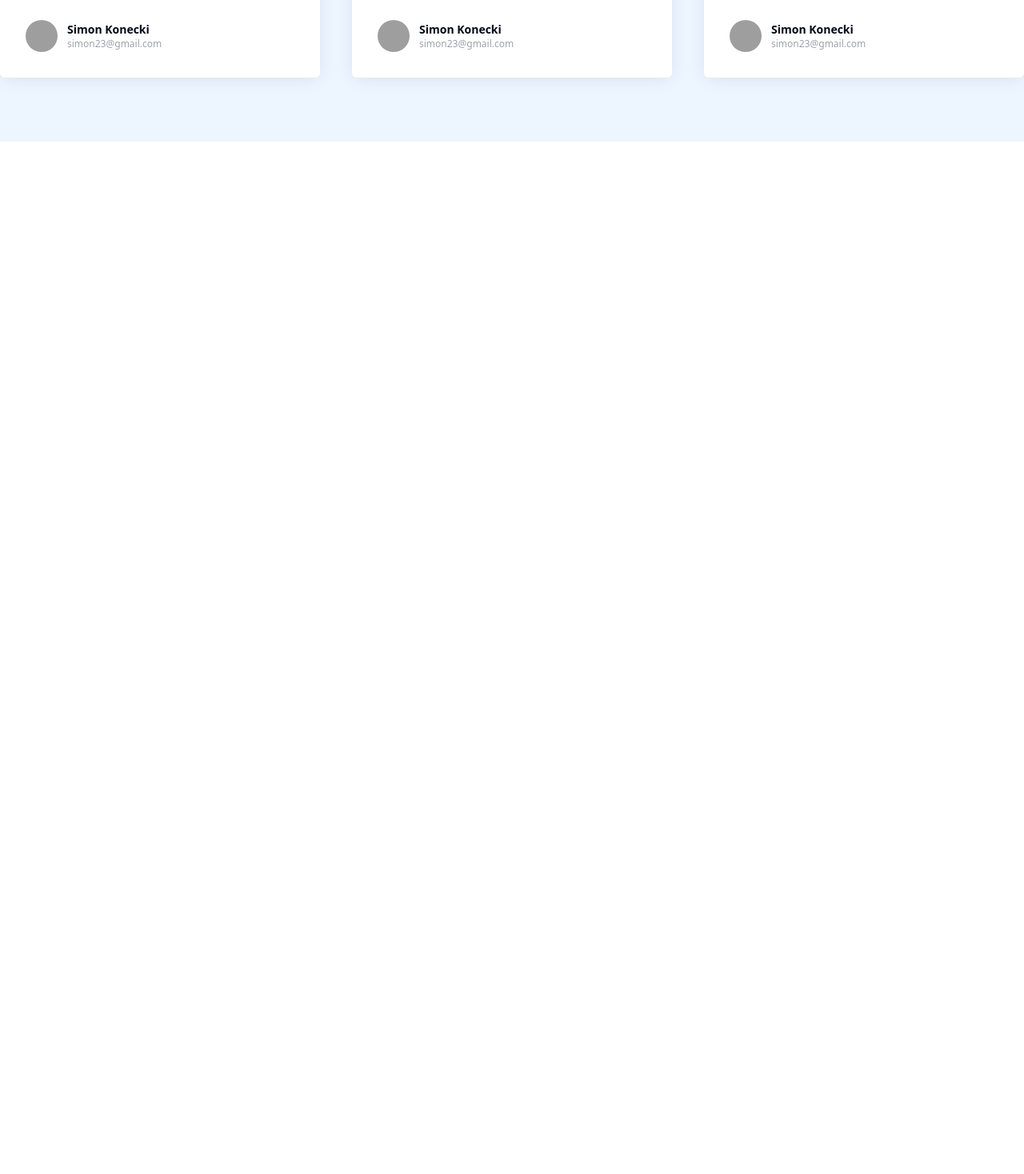
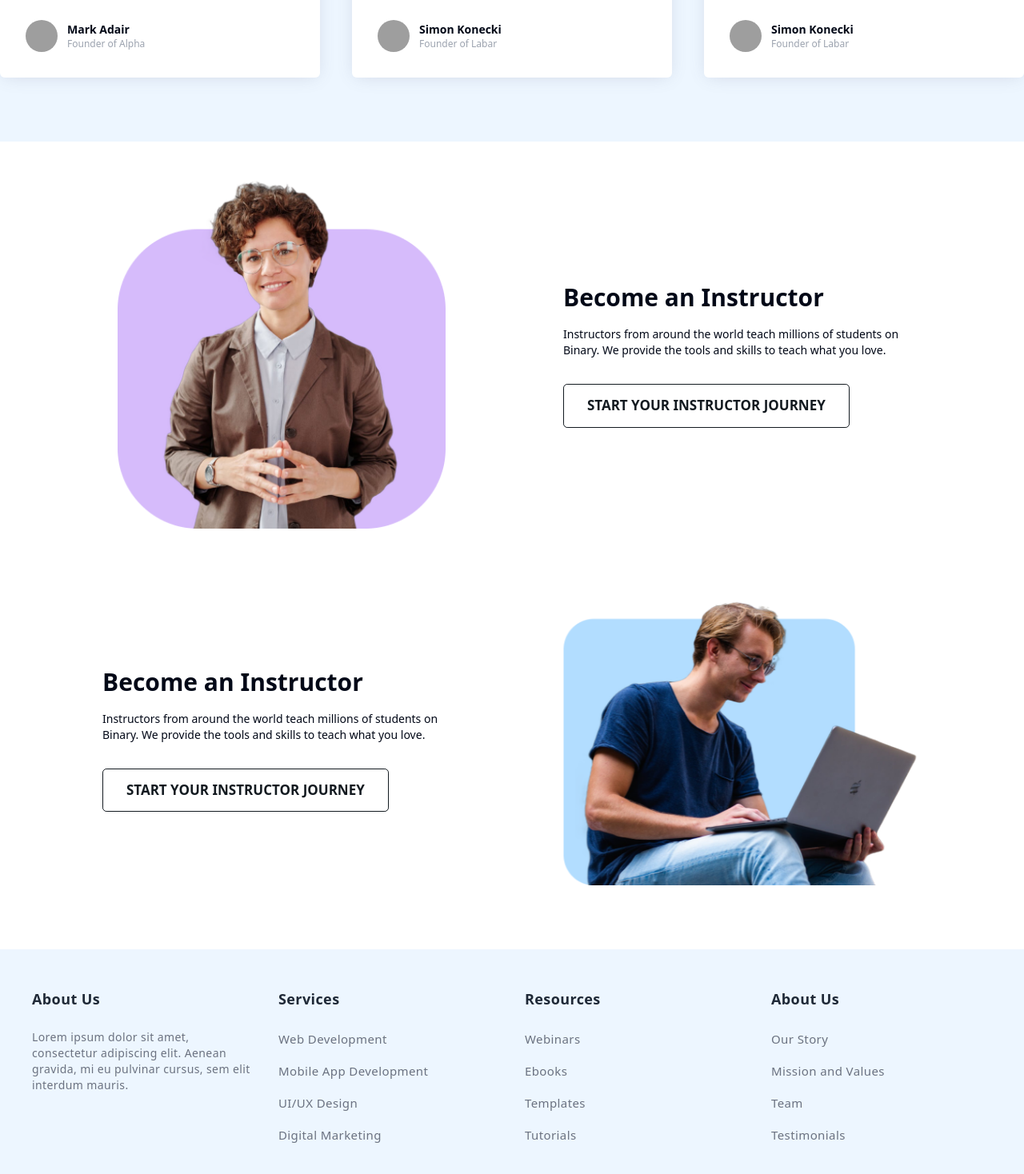
Before and after one commit to TahmidShawn/Binary_lms_app, a React (Vite) app in the folder client/: page / in a window 1280 px wide. Shown: the part 1977-3445 px from the top of the page at 80% size. Before the commit the page ends 2202 px from the top, so only its background shows below. Built offline with nearby package versions, Linux system fonts and the light colour scheme; grey boxes are pictures that could not be loaded.

Commit message:
feat: Design promotional banner and basic footer layout

```diff
--- /dev/null
+++ b/client/src/components/shared/footer/Footer.jsx
@@ -0,0 +1,131 @@
+const Footer = () => {
+	return (
+		<footer className="bg-[#edf6ff] py-12 px-10 tracking-wide mt-20">
+			<div className="grid max-sm:grid-cols-1 max-lg:grid-cols-2 lg:grid-cols-4 gap-8">
+				<div>
+					<h4 className="text-lg font-bold mb-6 text-gray-800">About Us</h4>
+					<p className="text-gray-500 mb-2 text-sm">
+						Lorem ipsum dolor sit amet, consectetur adipiscing elit. Aenean
+						gravida, mi eu pulvinar cursus, sem elit interdum mauris.
+					</p>
+				</div>
+
+				<div>
+					<h4 className="text-lg font-bold mb-6 text-gray-800">Services</h4>
+					<ul className="space-y-4">
+						<li>
+							<a
+								href="javascript:void(0)"
+								className="text-gray-500 hover:text-gray-800 text-[15px]"
+							>
+								Web Development
+							</a>
+						</li>
+						<li>
+							<a
+								href="javascript:void(0)"
+								className="text-gray-500 hover:text-gray-800 text-[15px]"
+							>
+								Mobile App Development
+							</a>
+						</li>
+						<li>
+							<a
+								href="javascript:void(0)"
+								className="text-gray-500 hover:text-gray-800 text-[15px]"
+							>
+								UI/UX Design
+							</a>
+						</li>
+						<li>
+							<a
+								href="javascript:void(0)"
+								className="text-gray-500 hover:text-gray-800 text-[15px]"
+							>
+								Digital Marketing
+							</a>
+						</li>
+					</ul>
+				</div>
+
+				<div>
+					<h4 className="text-lg font-bold mb-6 text-gray-800">Resources</h4>
+					<ul className="space-y-4">
+						<li>
+							<a
+								href="javascript:void(0)"
+								className="text-gray-500 hover:text-gray-800 text-[15px]"
+							>
+								Webinars
+							</a>
+						</li>
+						<li>
+							<a
+								href="javascript:void(0)"
+								className="text-gray-500 hover:text-gray-800 text-[15px]"
+							>
+								Ebooks
+							</a>
+						</li>
+						<li>
+							<a
+								href="javascript:void(0)"
+								className="text-gray-500 hover:text-gray-800 text-[15px]"
+							>
+								Templates
+							</a>
+						</li>
+						<li>
+							<a
+								href="javascript:void(0)"
+								className="text-gray-500 hover:text-gray-800 text-[15px]"
+							>
+								Tutorials
+							</a>
+						</li>
+					</ul>
+				</div>
+
+				<div>
+					<h4 className="text-lg font-bold mb-6 text-gray-800">About Us</h4>
+					<ul className="space-y-4">
+						<li>
+							<a
+								href="javascript:void(0)"
+								className="text-gray-500 hover:text-gray-800 text-[15px]"
+							>
+								Our Story
+							</a>
+						</li>
+						<li>
+							<a
+								href="javascript:void(0)"
+								className="text-gray-500 hover:text-gray-800 text-[15px]"
+							>
+								Mission and Values
+							</a>
+						</li>
+						<li>
+							<a
+								href="javascript:void(0)"
+								className="text-gray-500 hover:text-gray-800 text-[15px]"
+							>
+								Team
+							</a>
+						</li>
+						<li>
+							<a
+								href="javascript:void(0)"
+								className="text-gray-500 hover:text-gray-800 text-[15px]"
+							>
+								Testimonials
+							</a>
+						</li>
+					</ul>
+				</div>
+			</div>
+		</footer>
+	);
+};
+
+export default Footer;
--- a/client/src/layout/root/Root.jsx
+++ b/client/src/layout/root/Root.jsx
@@ -1,3 +1,4 @@
+import Footer from "@/components/shared/footer/Footer";
 import Navbar from "@/components/shared/navbar/Navbar";
 import { Outlet } from "react-router-dom";
 
@@ -6,6 +7,7 @@ const Root = () => {
 		<main>
 			<Navbar />
 			<Outlet />
+			<Footer />
 		</main>
 	);
 };
--- a/client/src/pages/home/home/Home.jsx
+++ b/client/src/pages/home/home/Home.jsx
@@ -1,4 +1,5 @@
 import Banner from "../banner/Banner";
+import PromotionalBanner from "../promotionalBanner/PromotionalBanner";
 import StatsBanner from "../statsBanner/StatsBanner";
 import Testimonials from "../testimonials/Testimonials";
 import TopCourses from "../topCourses/TopCourses";
@@ -16,6 +17,9 @@ const Home = () => {
 				<TopInstructors />
 			</div>
 			<Testimonials />
+			<div className="max-w-screen-xl mx-auto">
+				<PromotionalBanner />
+			</div>
 		</div>
 	);
 };
--- /dev/null
+++ b/client/src/pages/home/promotionalBanner/PromotionalBanner.jsx
@@ -0,0 +1,58 @@
+import banner1 from "./../../../assets/promotional-banner.png";
+import banner2 from "./../../../assets/promotional-banner-2.png";
+
+
+const PromotionalBanner = () => {
+	return (
+		<div>
+			{/* Instructor banner */}
+			<div className="">
+				<div className="grid grid-cols-1 md:grid-cols-2 items-center gap-10 lg:gap-32 max-w-5xl mx-auto">
+					<div className="">
+						<img
+							src={banner1}
+							className="w-3/4 md:w-11/12 h-full object-contain mx-auto"
+						/>
+					</div>
+					<div className="max-md:text-center">
+						<h3 className="text-3xl md:leading-10 font-bold">
+							Become an Instructor
+						</h3>
+						<p className="mt-4 text-sm px-6 md:px-0">
+							Instructors from around the world teach millions of students on
+							Binary. We provide the tools and skills to teach what you love.
+						</p>
+						<button className="primaryButton mt-8">
+							Start your instructor journey
+						</button>
+					</div>
+				</div>
+			</div>
+			{/* Student banner */}
+			<div className="mt-12 lg:mt-20">
+				<div className="grid grid-cols-1 md:grid-cols-2 items-center gap-10 lg:gap-32 max-w-5xl mx-auto">
+					<div className="max-md:text-center order-2 md:order-1 ml-0 md:ml-5 lg:ml-0">
+						<h3 className="text-3xl md:leading-10 font-bold">
+							Become an Instructor
+						</h3>
+						<p className="mt-4 text-sm px-6 md:px-0">
+							Instructors from around the world teach millions of students on
+							Binary. We provide the tools and skills to teach what you love.
+						</p>
+						<button className="primaryButton mt-8">
+							Start your instructor journey
+						</button>
+					</div>
+					<div className="order-1 md:order-2">
+						<img
+							src={banner2}
+							className="w-3/4 md:w-full h-full object-contain mx-auto"
+						/>
+					</div>
+				</div>
+			</div>
+		</div>
+	);
+};
+
+export default PromotionalBanner;
--- a/client/src/pages/home/testimonials/Testimonials.jsx
+++ b/client/src/pages/home/testimonials/Testimonials.jsx
@@ -109,18 +109,16 @@ const Testimonials = () => {
 									</svg>
 								</div>
 								<p className="text-sm text-[#333] leading-relaxed">
-									The service was amazing. I never had to wait that long for my
-									food. The staff was friendly and attentive, and the delivery
-									was impressively prompt.
+									{testimonial.message}
 								</p>
 								<div className="flex flex-wrap items-center justify-left mt-6">
 									<img
-										src="https://readymadeui.com/profile_4.webp"
+										src={testimonial.image}
 										className="w-10 h-10 rounded-full"
 									/>
 									<div className="ml-3 text-left">
-										<p className="text-sm font-semibold">Simon Konecki</p>
-										<p className="text-xs text-gray-400">simon23@gmail.com</p>
+										<p className="text-sm font-semibold">{testimonial.name}</p>
+										<p className="text-xs text-gray-400">{testimonial.company}</p>
 									</div>
 								</div>
 							</div>
```
